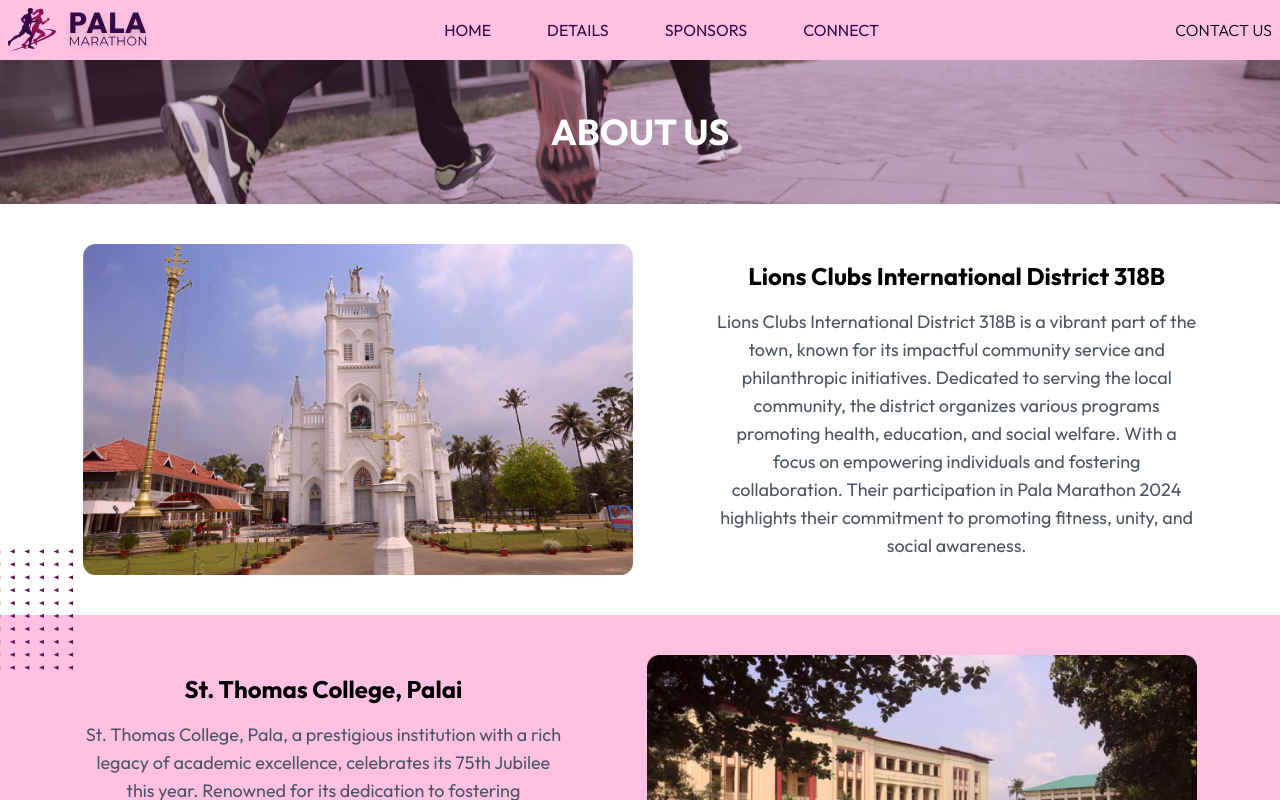
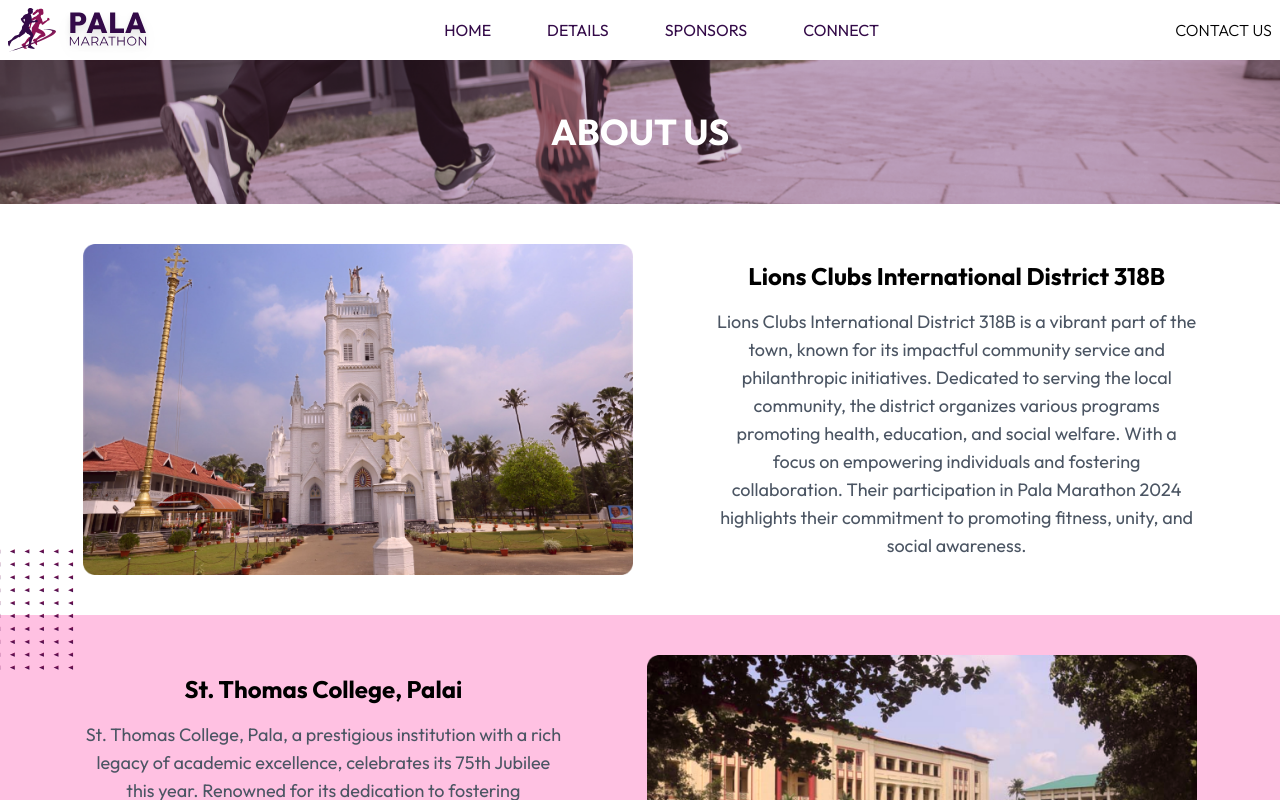
Before and after one commit to tomsabu444/Pala-Marathon-Website, a React (Vite) app in the folder client/: page /about-us in a window 1280 px wide. Shown: the top 800 px of the page. Built offline with nearby package versions, Linux system fonts and the light colour scheme.

Commit message:
Refactors Navbar component for improved styling and fixed background color issue
Updates the className logic in the Navbar component to fix the background color issue when navigating to different paths. The styling is also improved for better visual consistency.

```diff
--- a/client/src/components/Navbar.jsx
+++ b/client/src/components/Navbar.jsx
@@ -39,12 +39,12 @@
 
   return (
     <nav
-      className={`font-outfit w-full z-50 top-0 start-0 bg-[#FFC1E2] ${
-        location.pathname === "/register"
-          ? "static"
-          : location.pathname === "/"
-          ? "fixed"
-          : "static"
+      className={`font-outfit w-full z-50 top-0 start-0 ${
+        location.pathname === "/"
+          ? "bg-[#FFC1E2] fixed"
+          : location.pathname === "/register" ? "bg-[#FFC1E2] static"
+          : location.pathname === "/about-us" ? "bg-white static"
+          : "bg-[#FFC1E2] static"
       }`}
     >
       <div className="max-w-screen-xl flex flex-wrap items-center mx-auto px-2 py-1 justify-between">
@@ -52,7 +52,11 @@
           to="/"
           className="flex items-center space-x-3 rtl:space-x-reverse"
         >
-          <img src="runninglogo.svg" className="h-10 md:h-11" alt="Running Logo" />
+          <img
+            src="runninglogo.svg"
+            className="h-10 md:h-11"
+            alt="Running Logo"
+          />
           <img
             src={PalaMarathon}
             alt="PalaMarathon"
```
